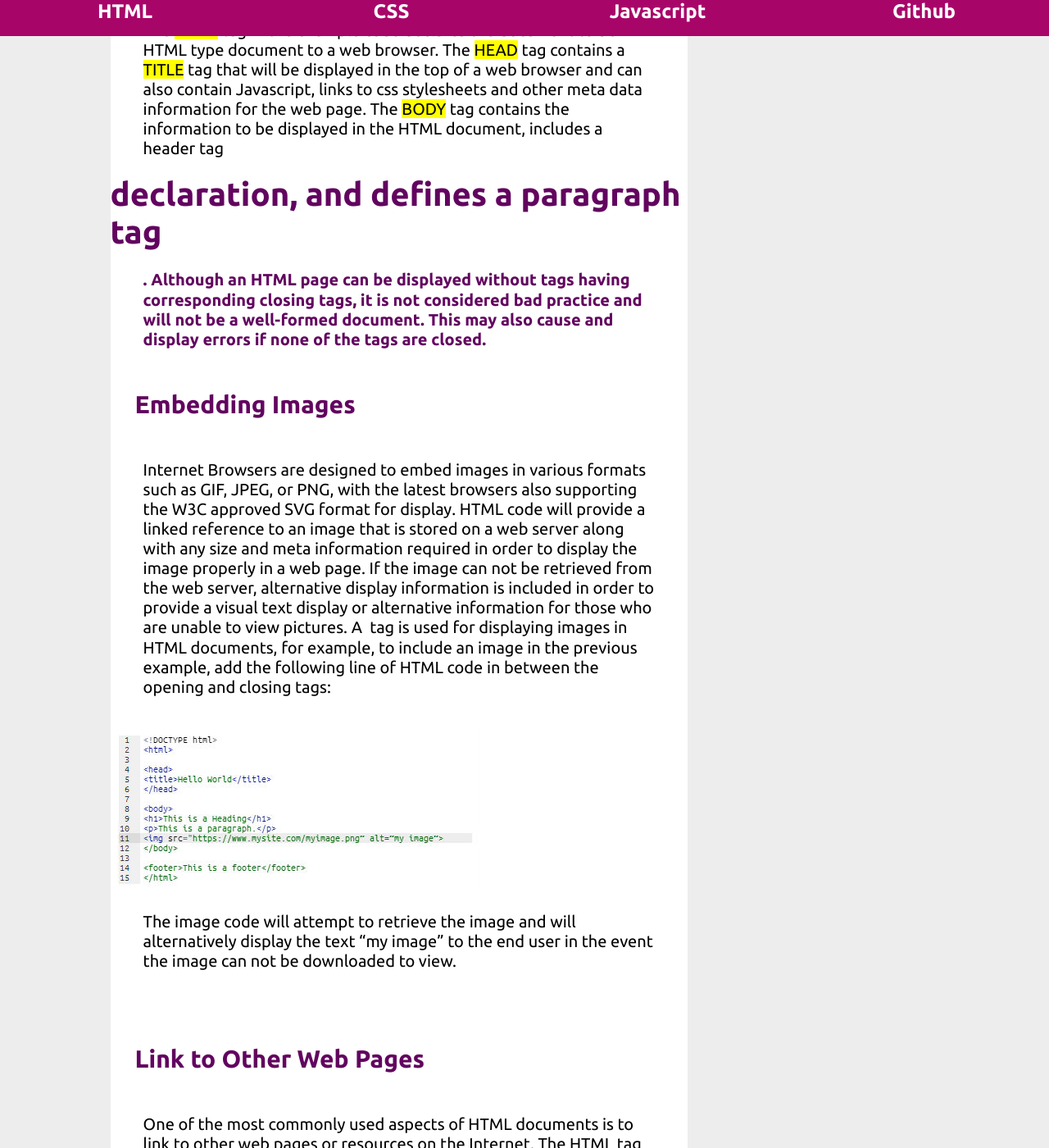
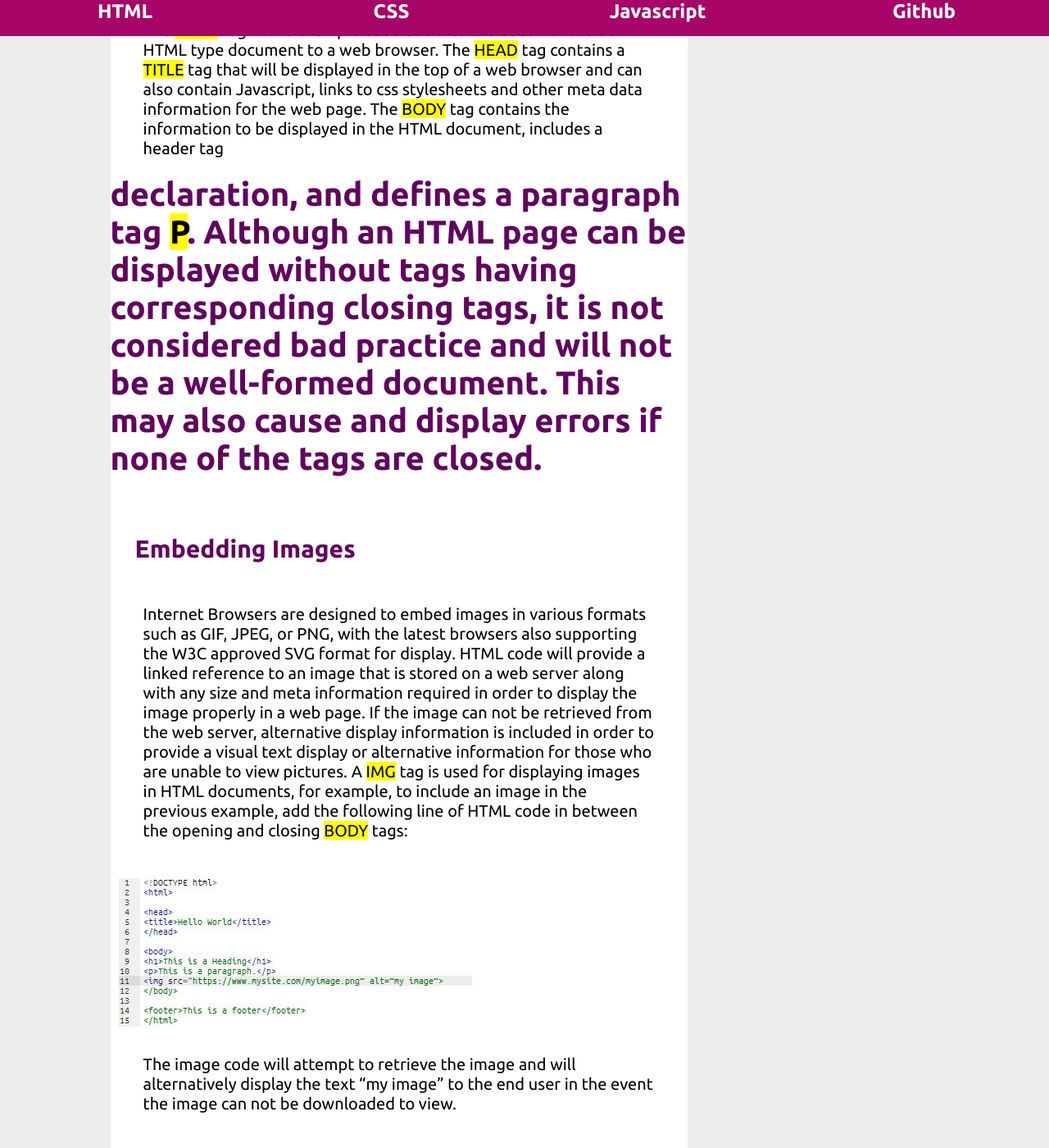
Before and after one commit to Steve-AB/Steve-AB.github.io, a Jekyll site: the page built from pages/html-page/index.html, in a window 1280 px wide and 1400 px high, scrolled down 1066 px. Shown: the whole window at 82% size. Built offline with Jekyll 4.4.1, drawn with Linux system fonts in a browser that asks for light colours; nearby versions of some CDN libraries.

Commit message:
update files

```diff
--- a/pages/html-page/index.html
+++ b/pages/html-page/index.html
@@ -17,9 +17,9 @@
           <br>
           <img class="html-code1" src="/images/htmldoccode.jpg" alt="Intial code for a html document" />
           <br>
-          <p>The <mark>HTML</mark> tag in the example code declares the document to be HTML type document to a web browser. The <mark>HEAD</mark> tag contains a <mark>TITLE</mark> tag that will be displayed in the top of a web browser and can also contain Javascript, links to css stylesheets and other meta data information for the web page. The <mark>BODY</mark> tag contains the information to be displayed in the HTML document, includes a header tag <code><H1></code> declaration, and defines a paragraph tag <code><P></code>. Although an HTML page can be displayed without tags having corresponding closing tags, it is not considered bad practice and will not be a well-formed document. This may also cause and display errors if none of the tags are closed.</p>
+          <p>The <mark>HTML</mark> tag in the example code declares the document to be HTML type document to a web browser. The <mark>HEAD</mark> tag contains a <mark>TITLE</mark> tag that will be displayed in the top of a web browser and can also contain Javascript, links to css stylesheets and other meta data information for the web page. The <mark>BODY</mark> tag contains the information to be displayed in the HTML document, includes a header tag <code><H1></code> declaration, and defines a paragraph tag <mark>P</mark>. Although an HTML page can be displayed without tags having corresponding closing tags, it is not considered bad practice and will not be a well-formed document. This may also cause and display errors if none of the tags are closed.</p>
            <h3>Embedding Images</h3>
-           <p>Internet Browsers are designed to embed images in various formats such as GIF, JPEG, or PNG, with the latest browsers also supporting the W3C approved SVG format for display. HTML code will provide a linked reference to an image that is stored on a web server along with any size and meta information required in order to display the image properly in a web page. If the image can not be retrieved from the web server, alternative display information is included in order to provide a visual text display or alternative information for those who are unable to view pictures. A <code><IMG></code> tag is used for displaying images in HTML documents, for example, to include an image in the previous example, add the following line of HTML code in between the opening and closing <code><BODY></code> tags:</p>
+           <p>Internet Browsers are designed to embed images in various formats such as GIF, JPEG, or PNG, with the latest browsers also supporting the W3C approved SVG format for display. HTML code will provide a linked reference to an image that is stored on a web server along with any size and meta information required in order to display the image properly in a web page. If the image can not be retrieved from the web server, alternative display information is included in order to provide a visual text display or alternative information for those who are unable to view pictures. A <mark>IMG</mark> tag is used for displaying images in HTML documents, for example, to include an image in the previous example, add the following line of HTML code in between the opening and closing <mark>BODY</mark> tags:</p>
             <br>
             <img class="html-code1" src="/images/htmlimagecode.jpg" alt="html code for images" />
             <br>
```
